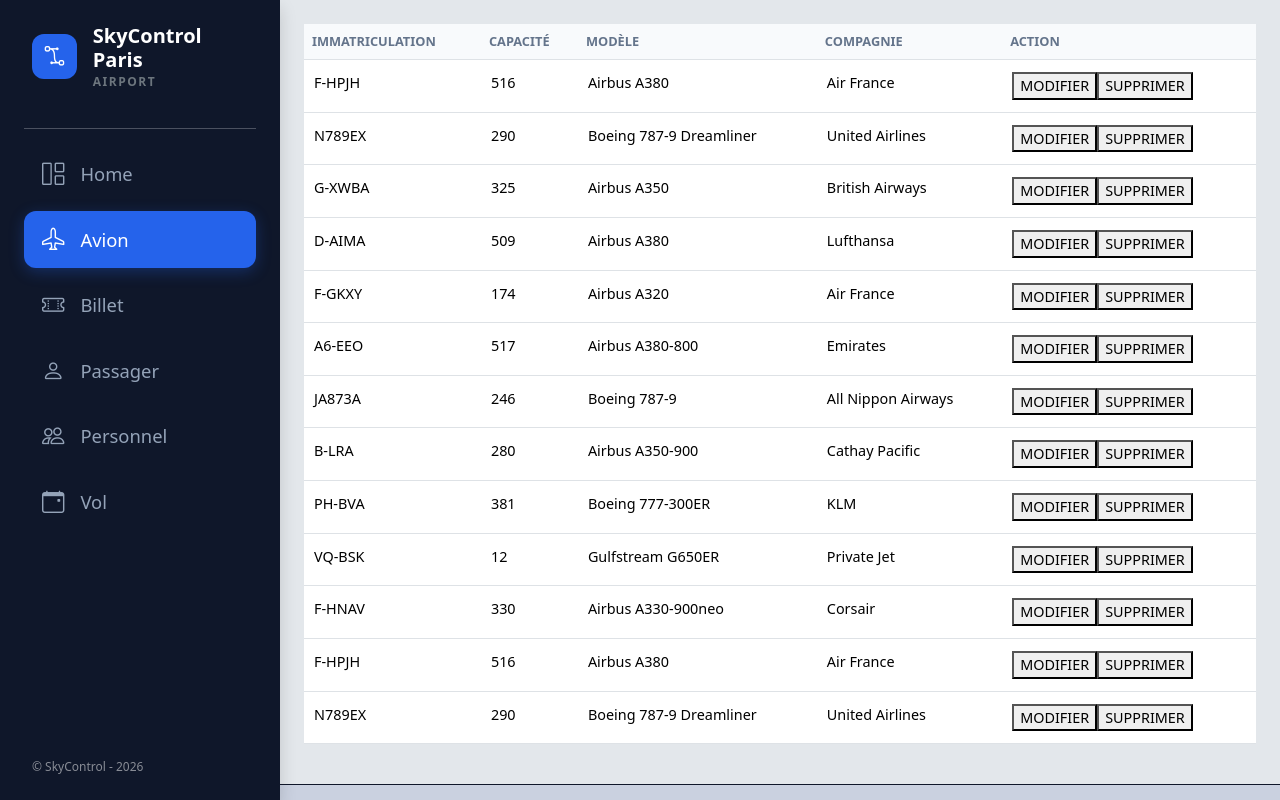
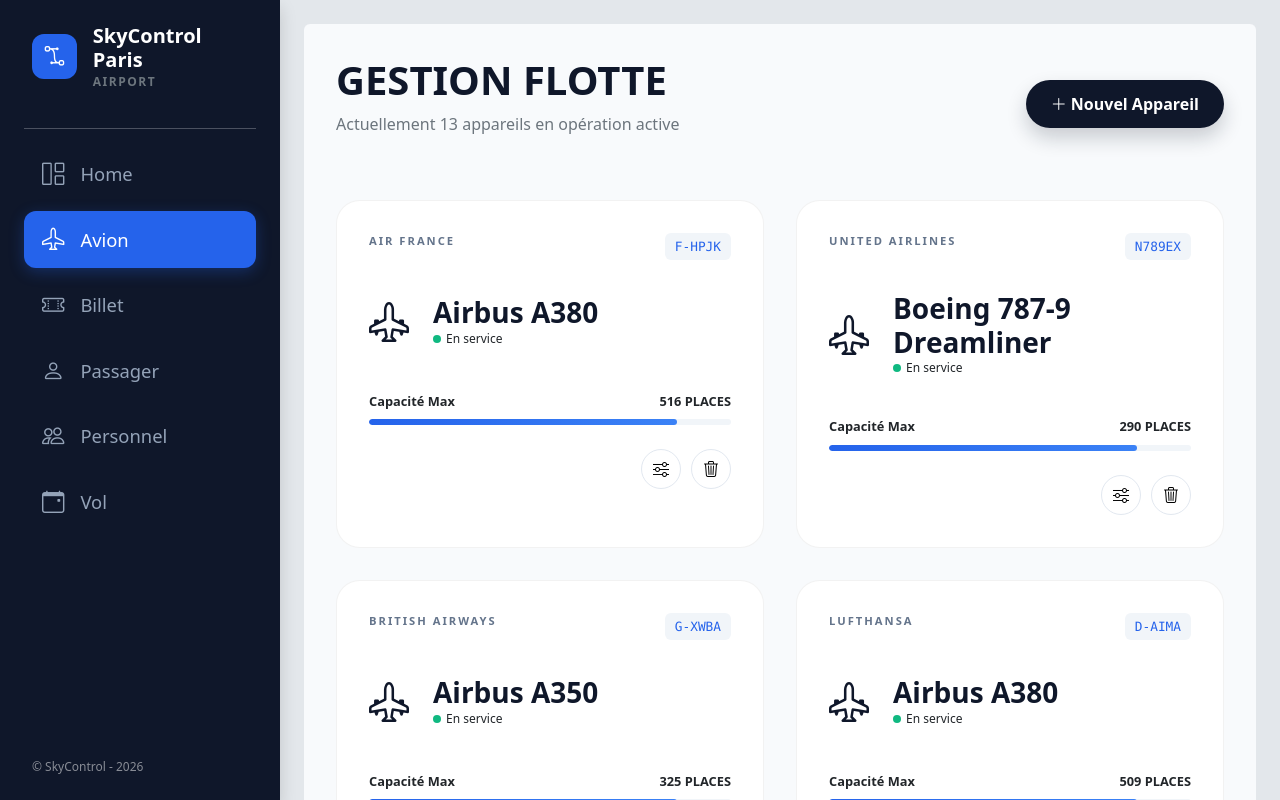
Before and after one commit to Palouziii/SkyControl, a React (Vite) app: page /Avion in a window 1280 px wide. Shown: the top 800 px of the page. Built offline with nearby package versions, Linux system fonts and the light colour scheme.

Commit message:
+ Affichage Billets avec des fakeData

```diff
--- a/src/components/Avion/AvionCard.jsx
+++ b/src/components/Avion/AvionCard.jsx
@@ -1,36 +1,75 @@
 import avionService from "../../services/AvionService";
+import "../../css/AvionCard.css";
 
 export default function AvionCard() {
   const avions = avionService.getAll();
 
   return (
-    <>
-      <table className="table table-strepid">
-        <thead>
-          <tr>
-            <th>Immatriculation</th>
-            <th>Capacité</th>
-            <th>Modèle</th>
-            <th>Compagnie</th>
-            <th>Action</th>
-          </tr>
-        </thead>
+    <div className="avion-page-container rounded">
+      <header className="fleet-header d-flex justify-content-between align-items-center mb-5">
+        <div>
+          <h1 className="fw-black text-uppercase tracking-tighter">
+            Gestion Flotte
+          </h1>
+          <p className="text-secondary">
+            Actuellement {avions.length} appareils en opération active
+          </p>
+        </div>
+        <button className="btn-premium">
+          <i className="bi bi-plus-lg"></i> Nouvel Appareil
+        </button>
+      </header>
 
-        <tbody>
-          {avions.map((avion) => (
-            <tr key={avion.immatriculation}>
-              <td>{avion.immatriculation}</td>
-              <td>{avion.capacite}</td>
-              <td>{avion.modele}</td>
-              <td>{avion.compagnie}</td>
-              <td>
-                <button>MODIFIER</button>
-                <button>SUPPRIMER</button>
-              </td>
-            </tr>
-          ))}
-        </tbody>
-      </table>
-    </>
+      {/* Grille Ultra-Moderne */}
+      <div className="fleet-grid">
+        {avions.map((avion) => (
+          <div className="fleet-card" key={avion.immatriculation}>
+            <div className="fleet-card-inner">
+              <div className="card-top">
+                <div className="compagnie-tag">{avion.compagnie}</div>
+                <div className="reg-number">{avion.immatriculation}</div>
+              </div>
+
+              <div className="card-mid">
+                <div className="plane-icon-wrapper">
+                  <i className="bi bi-airplane-engines"></i>
+                </div>
+                <div className="model-info">
+                  <h3>{avion.modele}</h3>
+                  <span className="status-indicator online">En service</span>
+                </div>
+              </div>
+
+              <div className="card-bottom">
+                <div className="capacity-info">
+                  <div className="progress-label">
+                    <span>Capacité Max</span>
+                    <span>{avion.capacite} PLACES</span>
+                  </div>
+                  <div className="progress-bar-custom">
+                    <div
+                      className="progress-fill"
+                      style={{ width: "85%" }}
+                    ></div>
+                  </div>
+                </div>
+
+                <div className="card-actions">
+                  <button className="action-btn circle-btn" title="Éditer">
+                    <i className="bi bi-sliders"></i>
+                  </button>
+                  <button
+                    className="action-btn circle-btn delete"
+                    title="Supprimer"
+                  >
+                    <i className="bi bi-trash3"></i>
+                  </button>
+                </div>
+              </div>
+            </div>
+          </div>
+        ))}
+      </div>
+    </div>
   );
 }
--- a/src/components/Billet/BilletCard.jsx
+++ b/src/components/Billet/BilletCard.jsx
@@ -1,29 +1,10 @@
 import { useState } from "react";
 import "../../css/BilletCard.css";
+import BilletService from "../../services/BilletService";
 
-export default function Billet() {
+export default function BilletCard() {
   const [showAchat, setShowAchat] = useState(false);
-
-  const billets = [
-    {
-      id: "TK-9921",
-      passager: "Jean Dupont",
-      vol: "AF456",
-      classe: "First",
-      siege: "01A",
-      prix: 1200,
-      date: "2026-03-27",
-    },
-    {
-      id: "TK-8842",
-      passager: "Sophie Martin",
-      vol: "KL123",
-      classe: "Business",
-      siege: "12C",
-      prix: 850,
-      date: "2026-03-28",
-    },
-  ];
+  const billets = BilletService.getAll();
 
   return (
     <div className="container-fluid p-4">
--- a/src/css/AvionCard.css
+++ b/src/css/AvionCard.css
@@ -1,3 +1,5 @@
+/* src/css/AvionCard.css */
+
 .avion-page-container {
   padding: 2rem;
   background-color: #f8fafc;
--- a/src/data/FakeData.js
+++ b/src/data/FakeData.js
@@ -1,7 +1,8 @@
 import { Avion } from "../model/Avion"
+import { Billet } from "../model/Billet"
 
 export const ListeAvions = [
-    new Avion("F-HPJH", 516, "Airbus A380", "Air France"),
+    new Avion("F-HPJK", 516, "Airbus A380", "Air France"),
     new Avion("N789EX", 290, "Boeing 787-9 Dreamliner", "United Airlines"),
     new Avion("G-XWBA", 325, "Airbus A350", "British Airways"),
     new Avion("D-AIMA", 509, "Airbus A380", "Lufthansa"),
@@ -13,21 +14,16 @@
     new Avion("VQ-BSK", 12, "Gulfstream G650ER", "Private Jet"),
     new Avion("F-HNAV", 330, "Airbus A330-900neo", "Corsair"),
     new Avion("F-HPJH", 516, "Airbus A380", "Air France"),
-    new Avion("N789EX", 290, "Boeing 787-9 Dreamliner", "United Airlines"),
+    new Avion("N789FX", 290, "Boeing 787-9 Dreamliner", "United Airlines"),
 ];
 
 export const ListeBillets = [
-    new Avion("F-HPJH", 516, "Airbus A380", "Air France"),
-    new Avion("N789EX", 290, "Boeing 787-9 Dreamliner", "United Airlines"),
-    new Avion("G-XWBA", 325, "Airbus A350", "British Airways"),
-    new Avion("D-AIMA", 509, "Airbus A380", "Lufthansa"),
-    new Avion("F-GKXY", 174, "Airbus A320", "Air France"),
-    new Avion("A6-EEO", 517, "Airbus A380-800", "Emirates"),
-    new Avion("JA873A", 246, "Boeing 787-9", "All Nippon Airways"),
-    new Avion("B-LRA", 280, "Airbus A350-900", "Cathay Pacific"),
-    new Avion("PH-BVA", 381, "Boeing 777-300ER", "KLM"),
-    new Avion("VQ-BSK", 12, "Gulfstream G650ER", "Private Jet"),
-    new Avion("F-HNAV", 330, "Airbus A330-900neo", "Corsair"),
-    new Avion("F-HPJH", 516, "Airbus A380", "Air France"),
-    new Avion("N789EX", 290, "Boeing 787-9 Dreamliner", "United Airlines"),
+    new Billet("TK-101", "Jean Dupont", "AF456", "First", "01A", 1250, "2026-04-12"),
+    new Billet("TK-102", "Sophie Martin", "EK001", "Business", "12C", 850, "2026-04-12"),
+    new Billet("TK-103", "Marc Levy", "BA009", "Economy", "34F", 420, "2026-04-13"),
+    new Billet("TK-104", "Lucie Bernard", "AF456", "Business", "08D", 780, "2026-04-12"),
+    new Billet("TK-105", "Thomas Wright", "UA789", "First", "02B", 1500, "2026-04-14"),
+    new Billet("TK-106", "Emma Watson", "EK001", "First", "01K", 2100, "2026-04-12"),
+    new Billet("TK-107", "Julien Clerc", "KL123", "Economy", "45A", 310, "2026-04-15"),
+    new Billet("TK-108", "Marie Curie", "LH509", "Business", "15E", 920, "2026-04-16")
 ];
--- /dev/null
+++ b/src/model/Billet.js
@@ -0,0 +1,11 @@
+export class Billet{
+    constructor(id, passager, vol, classe, siege, prix, date){
+        this.id = id
+        this.passager = passager
+        this.vol = vol
+        this.classe = classe
+        this.siege = siege
+        this.prix = prix
+        this.date = date
+    }
+}
```
Also changed, not shown: src/components/Passager/PassagerCard.jsx (added).
